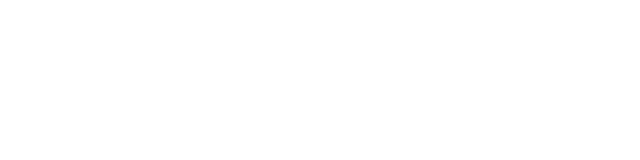
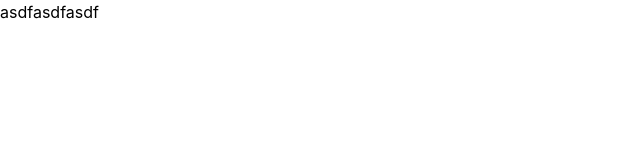
Before and after one commit to RobinzCalvin/online_Shopping, a React (Create React App) app: page / in a window 1280 px wide. Shown: the top 160 px of the page, without its empty margins (0-640 px from the left). Built offline with nearby package versions, Linux system fonts and the light colour scheme.

Commit message:
Dev (#3)
* fix:  node-sass

* config: tailwind

* add: Router pkd and code

```diff
--- a/package.json
+++ b/package.json
@@ -13,6 +13,7 @@
     "node-sass": "^8.0.0",
     "react": "^18.2.0",
     "react-dom": "^18.2.0",
+    "react-router-dom": "^6.8.1",
     "react-scripts": "5.0.1",
     "typescript": "^4.4.2",
     "web-vitals": "^2.1.0"
@@ -40,5 +41,8 @@
       "last 1 firefox version",
       "last 1 safari version"
     ]
+  },
+  "devDependencies": {
+    "tailwindcss": "^3.2.6"
   }
 }
--- a/src/App.tsx
+++ b/src/App.tsx
@@ -1,10 +1,11 @@
 import React from 'react';
 import logo from './logo.svg';
 import './app.scss';
-
+import Routers from './Routers';
 function App() {
   return (
     <>
+      <Routers />
     </>
   );
 }
--- /dev/null
+++ b/src/Routers/index.tsx
@@ -0,0 +1,14 @@
+import React from "react";
+import {Routes, Route} from 'react-router-dom';
+
+import RegistrationPage from "../pages/RegistrationPage";
+
+const Routers = () => {
+    return (
+        <Routes>
+            <Route path="/" element={<RegistrationPage />} />
+        </Routes>
+    )
+}
+
+export default Routers;
--- a/src/index.scss
+++ b/src/index.scss
@@ -1,3 +1,8 @@
+
+@tailwind base;
+@tailwind components;
+@tailwind utilities;
+
 body {
   margin: 0;
   font-family: -apple-system, BlinkMacSystemFont, 'Segoe UI', 'Roboto', 'Oxygen',
--- a/src/index.tsx
+++ b/src/index.tsx
@@ -3,14 +3,14 @@ import ReactDOM from 'react-dom/client';
 import './index.scss';
 import App from './App';
 import reportWebVitals from './reportWebVitals';
-
+import { BrowserRouter } from 'react-router-dom';
 const root = ReactDOM.createRoot(
   document.getElementById('root') as HTMLElement
 );
 root.render(
-  <React.StrictMode>
+  <BrowserRouter>
     <App />
-  </React.StrictMode>
+  </BrowserRouter>
 );
 
 // If you want to start measuring performance in your app, pass a function
--- /dev/null
+++ b/src/pages/RegistrationPage/index.tsx
@@ -0,0 +1,9 @@
+import React from "react";
+
+const RegistrationPage = () => {
+    return(
+        <h1>asdfasdfasdf</h1>
+    );
+}
+
+export default RegistrationPage;
--- /dev/null
+++ b/tailwind.config.js
@@ -0,0 +1,9 @@
+/** @type {import('tailwindcss').Config} */
+module.exports = {
+  content: ["./src/**/*.{js,jsx,ts,tsx}",
+  ],
+  theme: {
+    extend: {},
+  },
+  plugins: [],
+}
```
Also changed, not shown: 1 other file (tests, documents, lock files or other folders).
